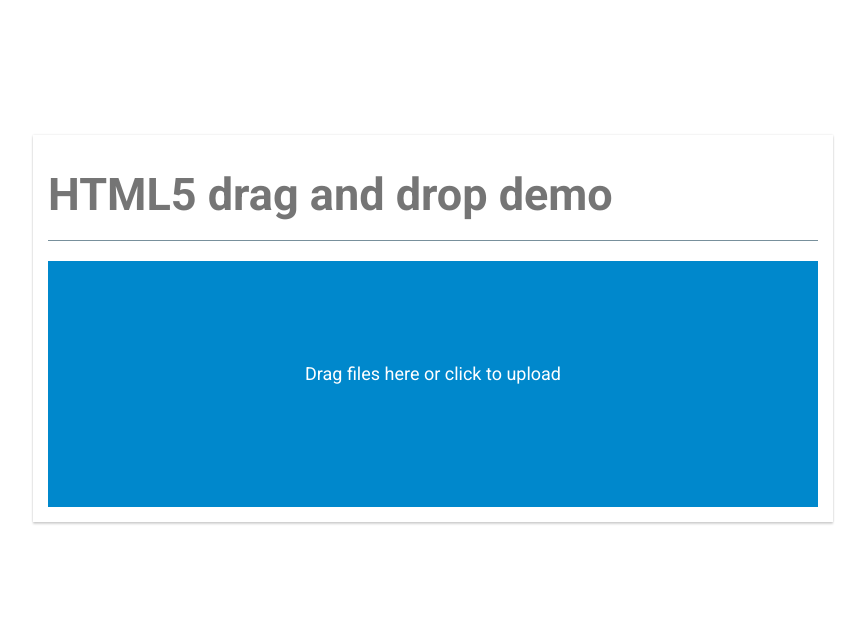
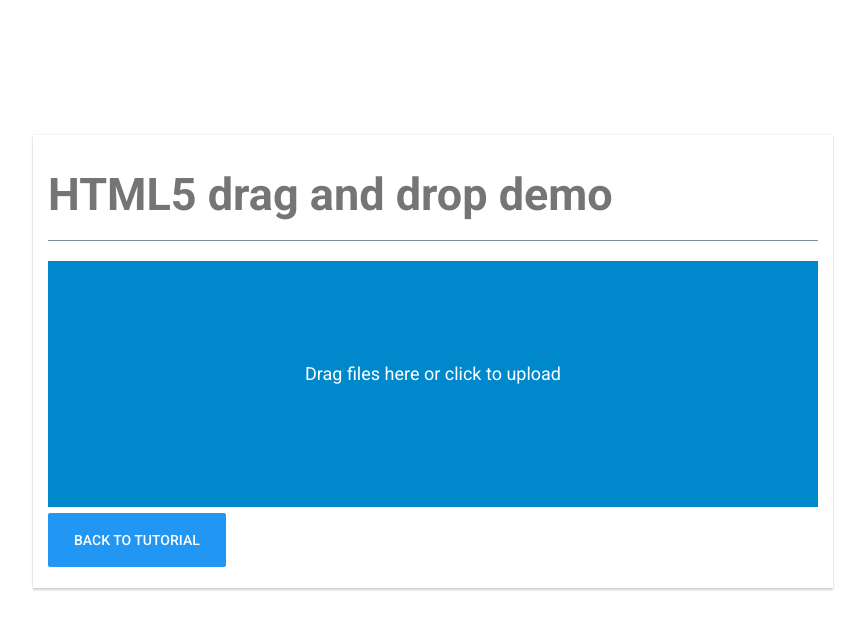
Before and after one commit to brijeshb42/tutorial-demos, a Jekyll site: the page built from _posts/2015-08-08-drag-n-drop-demo.md, in a window 1280 px wide. Shown: the top 630 px of the page, without its empty margins (207-1072 px from the left). Built offline with Jekyll 4.4.1, drawn with Linux system fonts in a browser that asks for light colours; nearby versions of some CDN libraries.

Commit message:
added link back to tutorial in demo

```diff
--- a/_posts/2015-08-08-drag-n-drop-demo.md
+++ b/_posts/2015-08-08-drag-n-drop-demo.md
@@ -17,6 +17,7 @@ title: 'HTML5 drag and drop demo'
   <p>Drag files here or click to upload</p>
 </div>
 <div class="output"></div>
+<div><a href="http://bitwiser.in/2015/08/08/creating-dropzone-for-drag-drop-file.html" class="mui-btn mui-btn-primary mui-btn-lg">Back to Tutorial</a></div>
 <script type="text/javascript">
   (function(window) {
     function triggerCallback(e, callback) {
```
